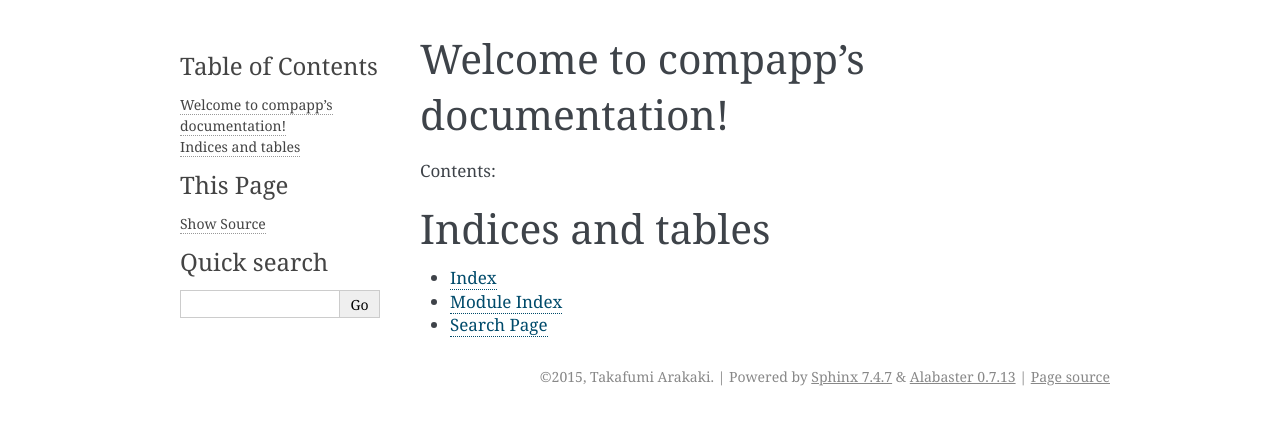
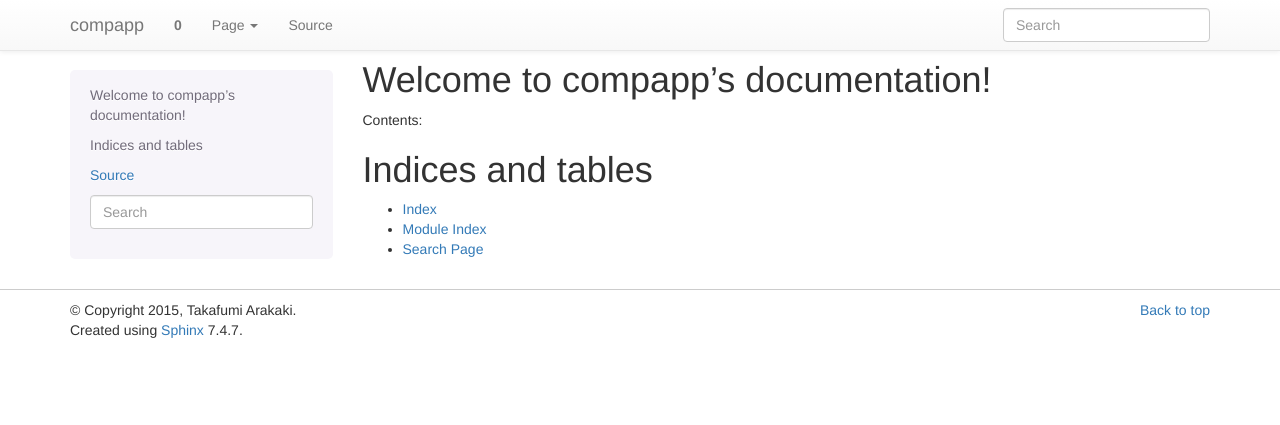
Before and after one commit to tkf/compapp, a Sphinx documentation site: the page built from doc/source/index.rst, in a window 1280 px wide. Shown: the top 425 px of the page. Built offline with Sphinx 7.4.7, drawn with Linux system fonts in a browser that asks for light colours; pages that are not in the unit, such as notebooks, are missing from menus.

Commit message:
Use sphinx bootstrap theme

```diff
--- a/doc/source/conf.py
+++ b/doc/source/conf.py
@@ -15,6 +15,8 @@
 import sys
 import os
 import shlex
+
+import sphinx_bootstrap_theme
 
 # If extensions (or modules to document with autodoc) are in another directory,
 # add these directories to sys.path here. If the directory is relative to the
@@ -115,7 +117,7 @@ todo_include_todos = False
 
 # The theme to use for HTML and HTML Help pages.  See the documentation for
 # a list of builtin themes.
-html_theme = 'alabaster'
+html_theme = 'bootstrap'
 
 # Theme options are theme-specific and customize the look and feel of a theme
 # further.  For a list of options available for each theme, see the
@@ -123,7 +125,7 @@ html_theme = 'alabaster'
 #html_theme_options = {}
 
 # Add any paths that contain custom themes here, relative to this directory.
-#html_theme_path = []
+html_theme_path = sphinx_bootstrap_theme.get_html_theme_path()
 
 # The name for this set of Sphinx documents.  If None, it defaults to
 # "<project> v<release> documentation".
```
